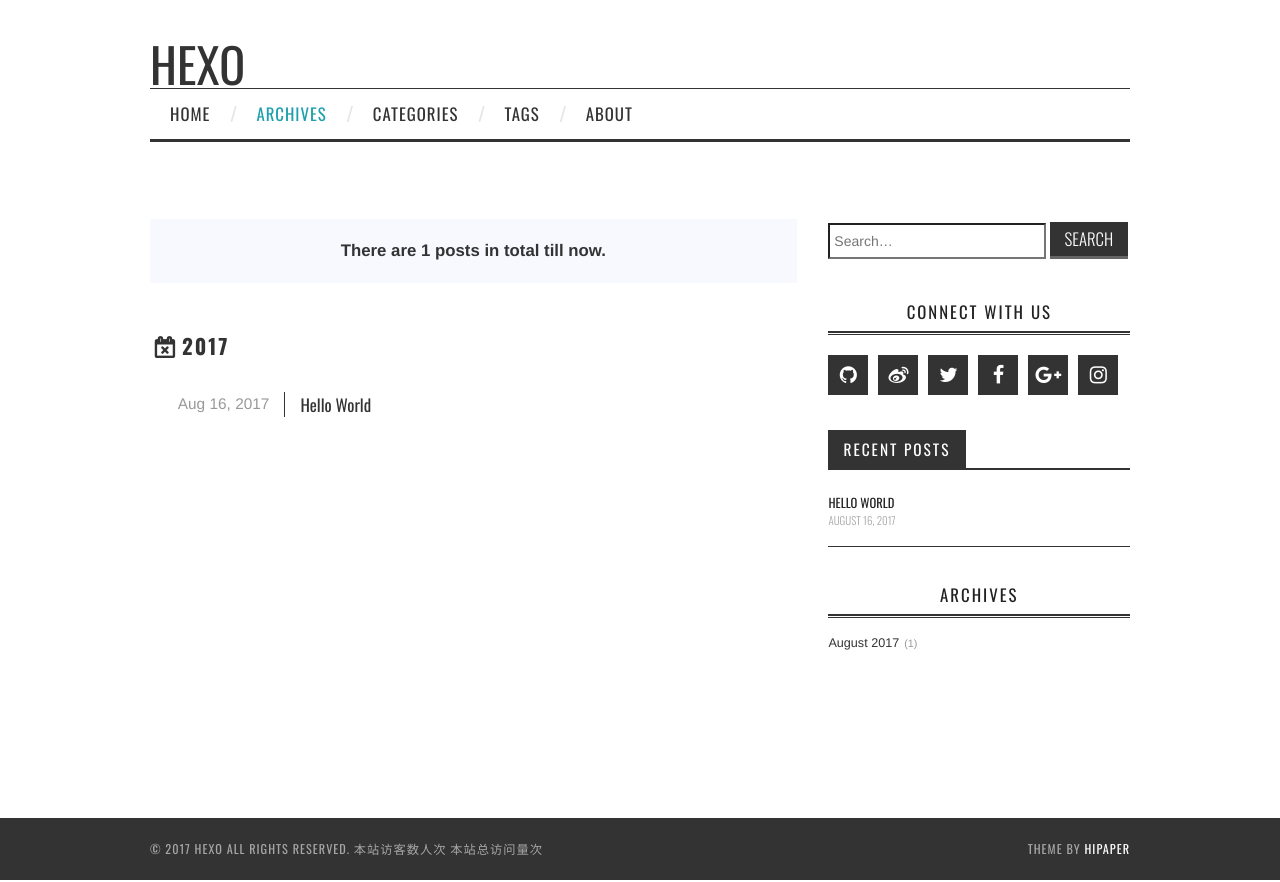
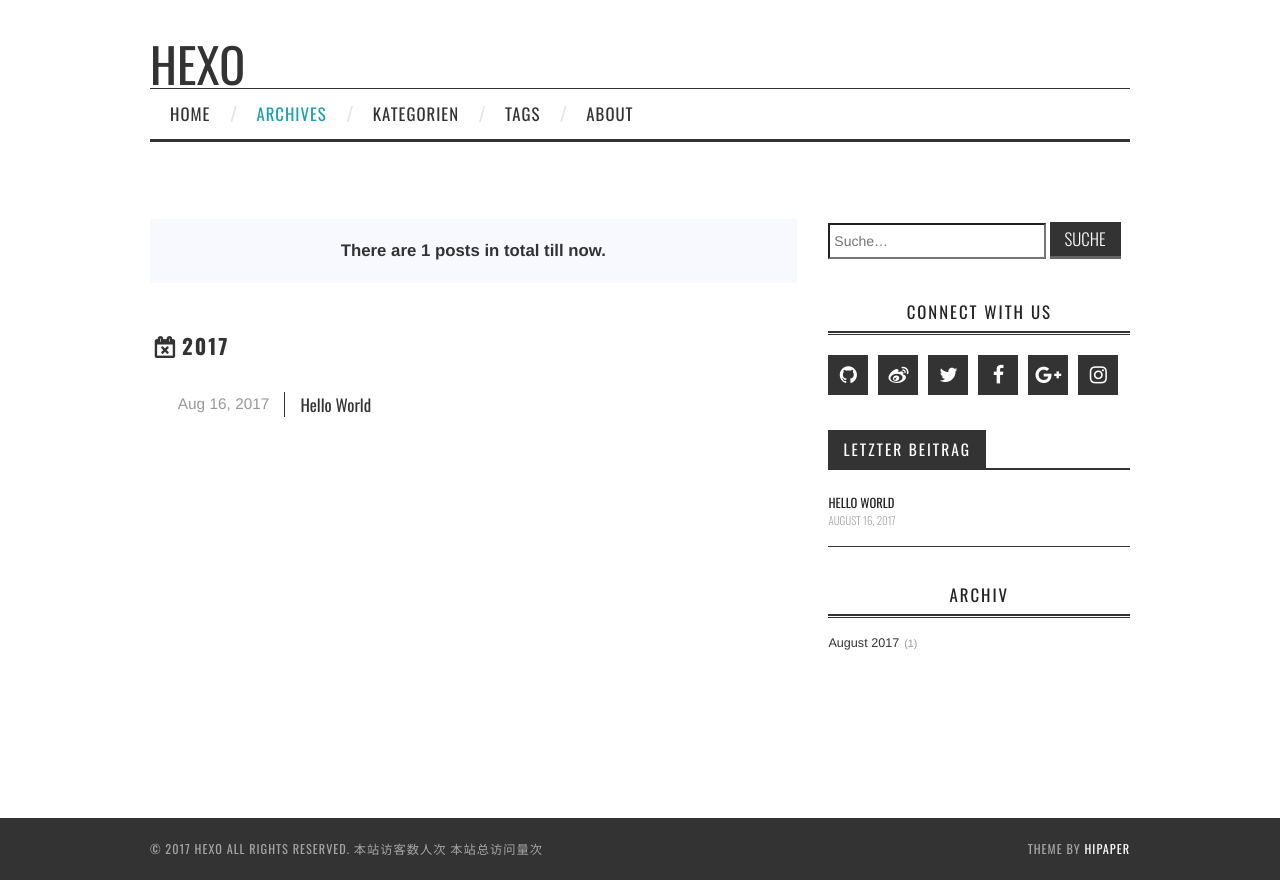
Before and after one commit to LiuLiC/liulic.github.io, a plain HTML site: page archives/2017/08/index.html in a window 1280 px wide. Drawn offline with nearby package versions, Linux system fonts and the light colour scheme; some packages are replaced by stand-ins of ours; no server answers; a script that the page names is missing.

Commit message:
Site updated: 2017-08-17 16:36:48

```diff
--- a/archives/2017/08/index.html
+++ b/archives/2017/08/index.html
@@ -3,7 +3,7 @@
 <head>
   <meta charset="utf-8">
 
-  <title>Archives: 2017/8 | Hexo</title>
+  <title>Archiv: 2017/8 | Hexo</title>
   <meta name="viewport" content="width=device-width, initial-scale=1, maximum-scale=1">
 
 
@@ -77,7 +77,7 @@
 
                       <li class="menu-item menu-item-type-custom menu-item-object-custom menu-item-home menu-item-1663"> <a class="" href="/archives">Archives</a> </li>
 
-                      <li class="menu-item menu-item-type-custom menu-item-object-custom menu-item-home menu-item-1663"> <a class="" href="/categories">Categories</a> </li>
+                      <li class="menu-item menu-item-type-custom menu-item-object-custom menu-item-home menu-item-1663"> <a class="" href="/categories">Kategorien</a> </li>
 
                       <li class="menu-item menu-item-type-custom menu-item-object-custom menu-item-home menu-item-1663"> <a class="" href="/tags">Tags</a> </li>
 
@@ -153,9 +153,9 @@
     <form class="search-form">
         <label style="width: 72%;">
             <span class="screen-reader-text">Search for:</span>
-            <input type="search" class="search-field" style="height: 36px; width: 100%;" placeholder=" Search…" value="" name="s" title="Search for:">
+            <input type="search" class="search-field" style="height: 36px; width: 100%;" placeholder=" Suche…" value="" name="s" title="Search for:">
         </label>
-        <input type="submit" class="search-form-submit" value="Search">
+        <input type="submit" class="search-form-submit" value="Suche">
     </form>
     <div class="ins-search">
     <div class="ins-search-mask"></div>
@@ -236,7 +236,7 @@
 
   <div class="widget_athemes_tabs">
     <ul id="widget-tab" class="clearfix widget-tab-nav">
-      <li class="active"><a>Recent Posts</a></li>
+      <li class="active"><a>letzter Beitrag</a></li>
     </ul>
     <div class="widget">
       <ul>
@@ -268,7 +268,7 @@
 
 
   <div class="widget-wrap">
-    <h3 class="widget-title">Archives</h3>
+    <h3 class="widget-title">Archiv</h3>
 
     <div class="widget">
       <ul class="archive-list"><li class="archive-list-item"><a class="archive-list-link" href="/archives/2017/08/">August 2017</a><span class="archive-list-count">1</span></li></ul>
```
Also changed, not shown: 2017/08/16/hello-world/index.html (+1 -1 lines), archives/2017/index.html (+6 -6 lines), archives/index.html (+6 -6 lines), index.html (+6 -6 lines).
